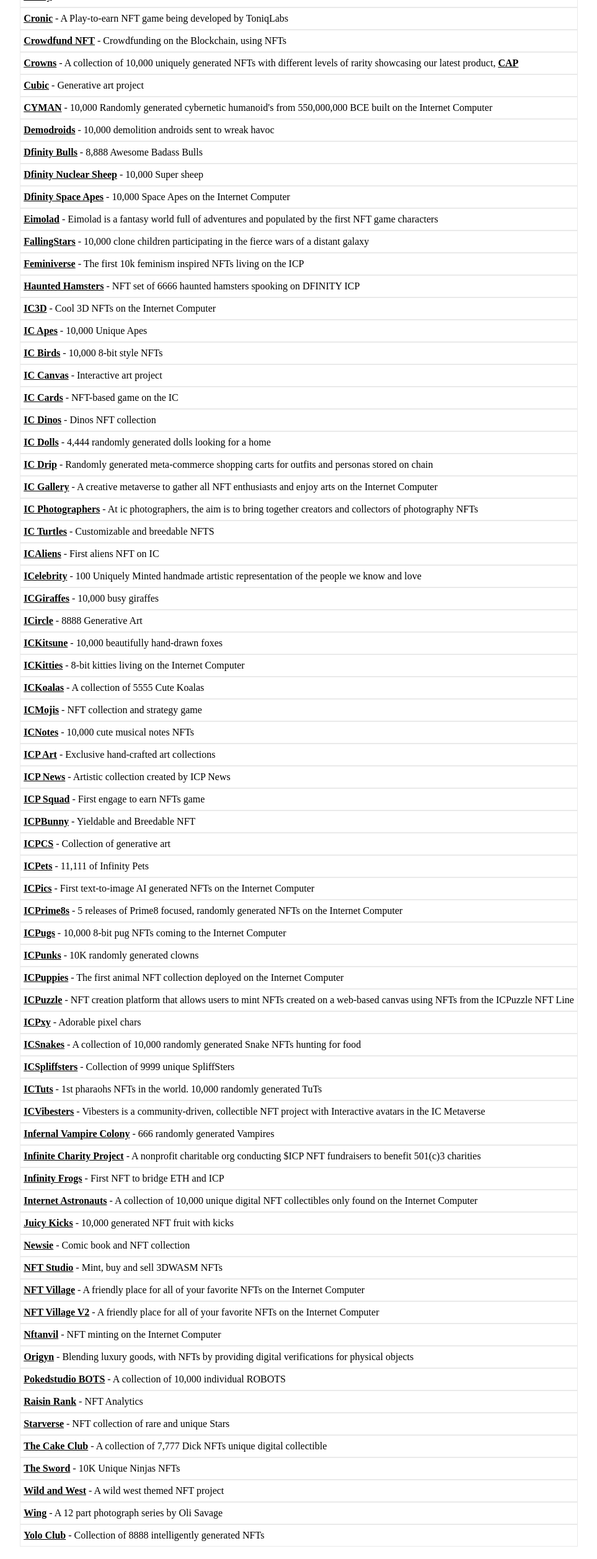
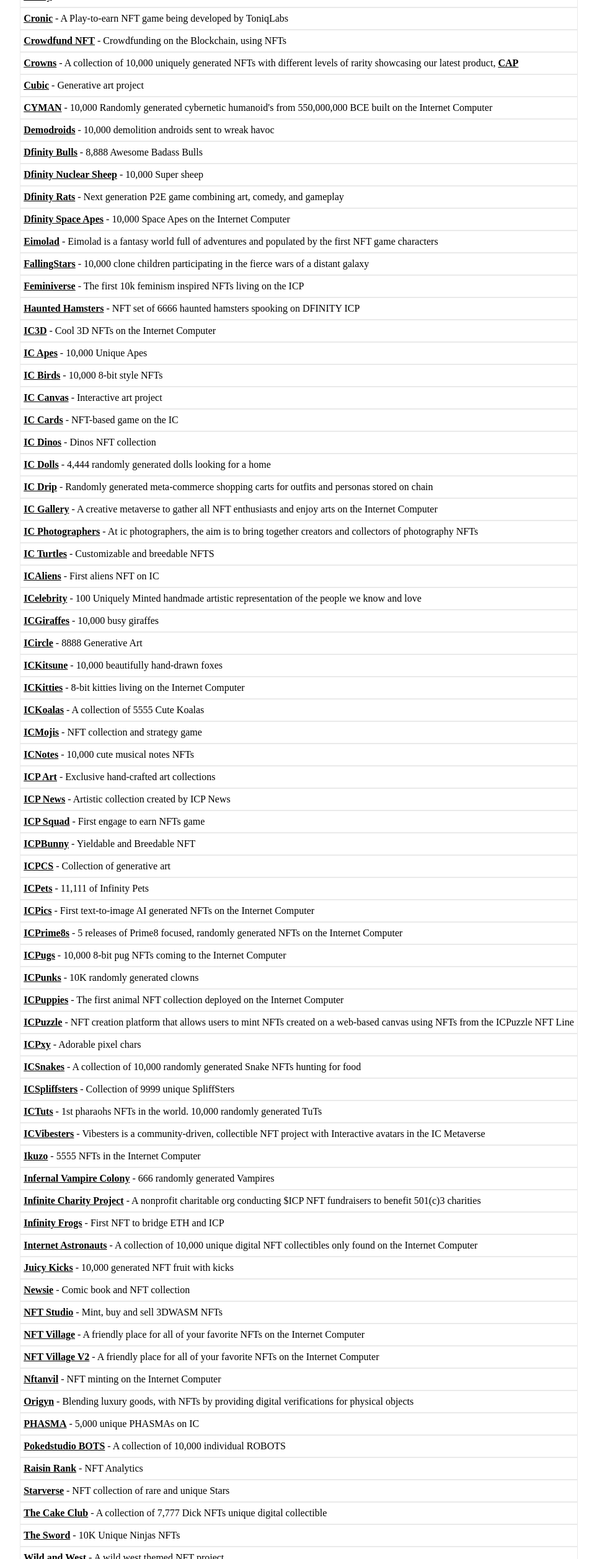
Before and after one commit to rjlucasm/ictoday, a Next.js app: page /nft in a window 1280 px wide. Shown: the part 633-3149 px from the top of the page at 62% size, without its empty margins (158-1121 px from the left). Built offline with nearby package versions, Linux system fonts and the light colour scheme.

Commit message:
New NFTS Added today

```diff
--- a/pages/nft.js
+++ b/pages/nft.js
@@ -80,6 +80,9 @@ export default function NFTs() {
             </div>
             <div className="pagescard">
                 <a href="https://twitter.com/DfinitySheep" target="_blank" rel="noopener noreferrer">Dfinity Nuclear Sheep</a> - 10,000 Super sheep
+            </div>
+            <div className="pagescard">
+                <a href="https://dfinityrats.io/" target="_blank" rel="noopener noreferrer">Dfinity Rats</a> - Next generation P2E game combining art, comedy, and gameplay
             </div>
             <div className="pagescard">
                 <a href="https://hzuo4-qiaaa-aaaag-qaarq-cai.ic0.app/" target="_blank" rel="noopener noreferrer">Dfinity Space Apes</a> - 10,000 Space Apes on the Internet Computer
@@ -208,6 +211,9 @@ export default function NFTs() {
                 <a href="https://twitter.com/ICVibesters" target="_blank" rel="noopener noreferrer">ICVibesters</a> - Vibesters is a community-driven, collectible NFT project with Interactive avatars in the IC Metaverse
             </div>
             <div className="pagescard">
+                <a href="https://icikuzo.com/" target="_blank" rel="noopener noreferrer">Ikuzo</a> - 5555 NFTs in the Internet Computer
+            </div>
+            <div className="pagescard">
                 <a href="https://www.infernalvampires.com/" target="_blank" rel="noopener noreferrer">Infernal Vampire Colony</a> - 666 randomly generated Vampires
             </div>
             <div className="pagescard">
@@ -241,6 +247,9 @@ export default function NFTs() {
                 <a href="https://www.origyn.ch/" target="_blank" rel="noopener noreferrer">Origyn</a> - Blending luxury goods, with NFTs by providing digital verifications for physical objects
             </div>
             <div className="pagescard">
+                <a href="https://phasma.io/" target="_blank" rel="noopener noreferrer">PHASMA</a> - 5,000 unique PHASMAs on IC
+            </div>
+            <div className="pagescard">
                 <a href="https://www.pokedstudiobotsnft.co.uk/" target="_blank" rel="noopener noreferrer">Pokedstudio BOTS</a> - A collection of 10,000 individual ROBOTS
             </div>
             <div className="pagescard">
```
